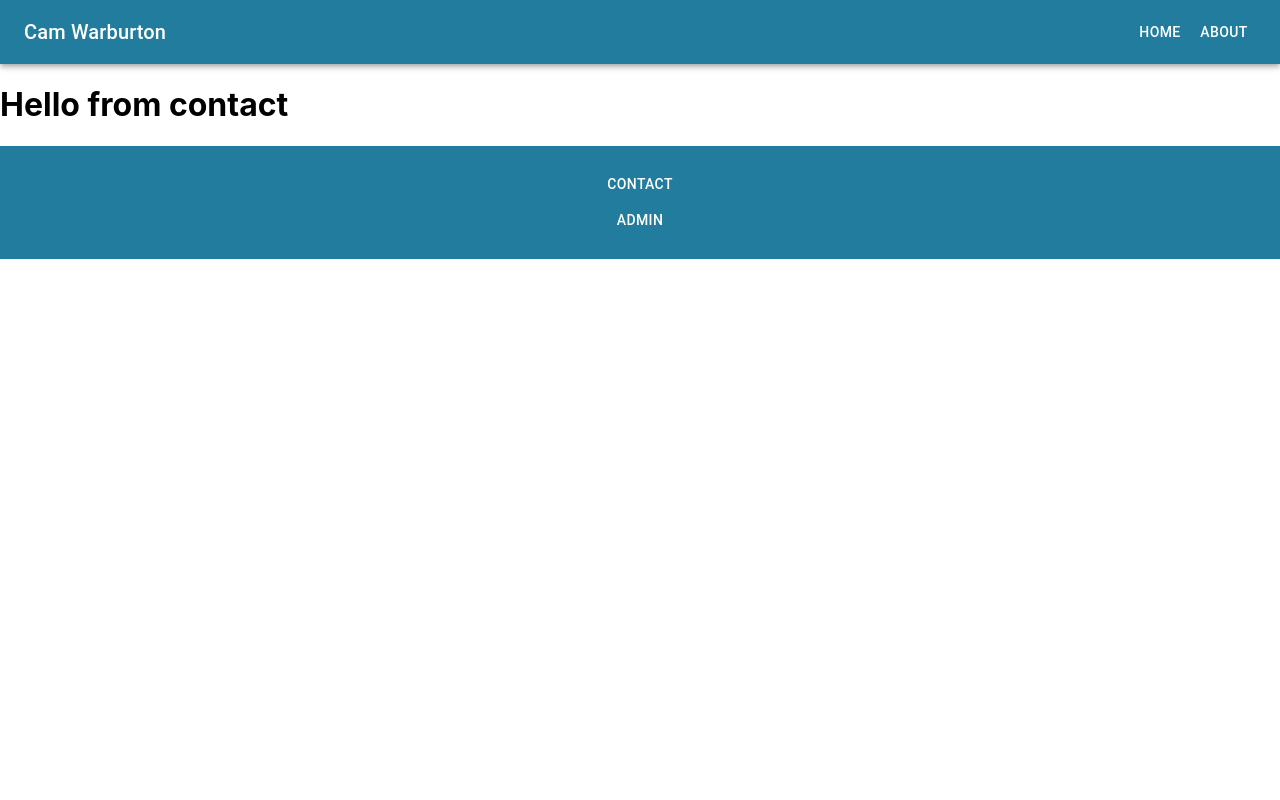
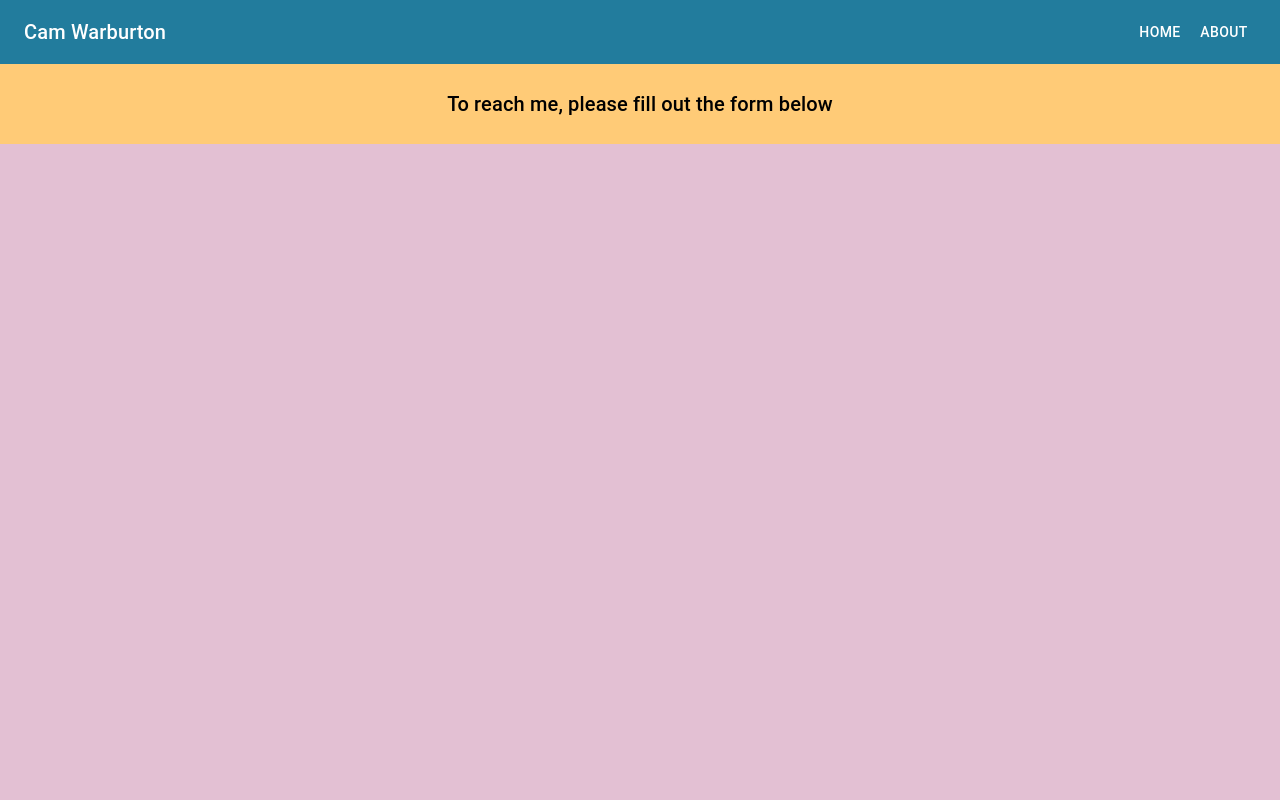
Before and after one commit to camy-code/portfolioWebsite, a React (Create React App) app: page /contact in a window 1280 px wide. Shown: the top 800 px of the page. Built offline with nearby package versions, Linux system fonts and the light colour scheme.

Commit message:
Makin a contact page

```diff
--- /dev/null
+++ b/src/components/ContactCard.js
@@ -0,0 +1,6 @@
+const ContactCard = () => {
+
+
+}
+
+export default ContactCard
--- a/src/pages/Contact.js
+++ b/src/pages/Contact.js
@@ -1,5 +1,27 @@
+import { Grid, Typography } from "@mui/material";
+import ContactCard from "../components/ContactCard";
+
+const Words = () => {
+    return <Typography variant="h6" align="center" padding={3}>To reach me, please fill out the form below </Typography>
+}
+
 function Contact() {
-return (<h1>Hello from contact</h1>);
+return (
+<Grid
+  container
+  direction="column"
 
-}
+  backgroundColor="#E3C0D3"
+  style={{height:'100vh'}}
+  >
+  {/* This is how I can set the screen to full!  */}
+    <Grid item backgroundColor="#ffcb77" >
+<Words/>
+</Grid>
+
+{/* ALl you need to do is build the card */}
+
+</Grid>
+)
+};
 export default Contact
```
